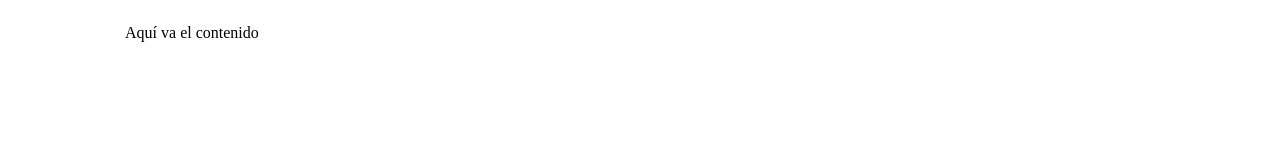
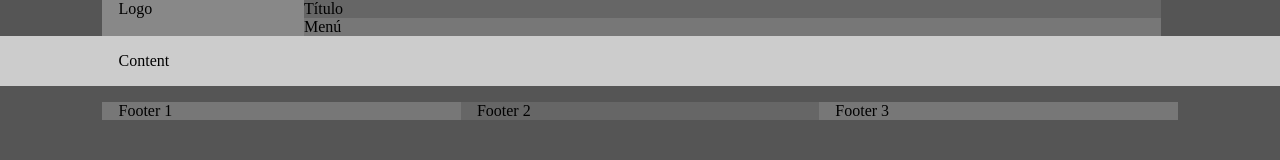
Before and after one commit to fabkast/calidad-web-prepa1, a plain HTML site: page index.html in a window 1280 px wide. Drawn offline with Linux system fonts and the light colour scheme.

Commit message:
Estructura html base.

```diff
--- a/css/site.css
+++ b/css/site.css
@@ -1 +1,6 @@
 /** CSS común a todo el sitio **/
+body, html {
+	padding: 0;
+  	margin: 0;
+  	height: 100%;
+}
--- /dev/null
+++ b/css/test.css
@@ -0,0 +1,36 @@
+body {
+  background-color: #555;
+}
+
+header,
+footer {
+  background-color: #555;
+}
+
+.content {
+  background-color: #ccc;
+}
+
+.logo {
+  background-color: #888;
+}
+
+.encabezado {
+  background-color: #666;
+}
+
+header.ui.grid .column.derecha {
+	padding-left: 0;
+}
+
+nav {
+  background-color: #777;
+}
+
+footer > .column {
+  background-color: #666;
+}
+
+footer > .column:nth-child(odd) {
+  background-color: #777;
+}
--- a/index.html
+++ b/index.html
@@ -1,4 +1,3 @@
-
 <!DOCTYPE html>
 <html>
 <head>
@@ -11,18 +10,37 @@
   <title>Preparatoria uno</title>
 
   <link rel="stylesheet" type="text/css" href="vendor/semantic-ui/packaged/css/semantic.css">
+  <!-- Estilo general -->
   <link rel="stylesheet" type="text/css" href="css/site.css">
+
+  <!-- Hoja de estilo de prueba -->
+  <link rel="stylesheet" type="text/css" href="css/test.css">
 
   <script src="vendor/jquery/jquery.js"></script>
   <script src="vendor/semantic-ui/packaged/javascript/semantic.js"></script>
-
 </head>
 <body>
-  <div class="ui page grid">
-    <div class="column">
-      Aquí va el contenido
-    </di>
-  </div>
+  <header class="ui page grid">
+    <div class="equal height row">
+      <div class="three wide column logo">
+        Logo
+      </div>
+      <div class="thirteen wide column derecha">
+        <div class="encabezado row">Título</div>
+        <nav class="row">Menú</nav>
+      </div>
+    </div>
+  </header>
+
+  <section class="content ui page grid">
+    <div class="column">Content</div>
+  </section>
+
+  <footer class="ui three column page grid">
+    <div class="column">Footer 1</div>
+    <div class="column">Footer 2</div>
+    <div class="column">Footer 3</div>
+  </footer>
 </body>
 
 </html>
```
